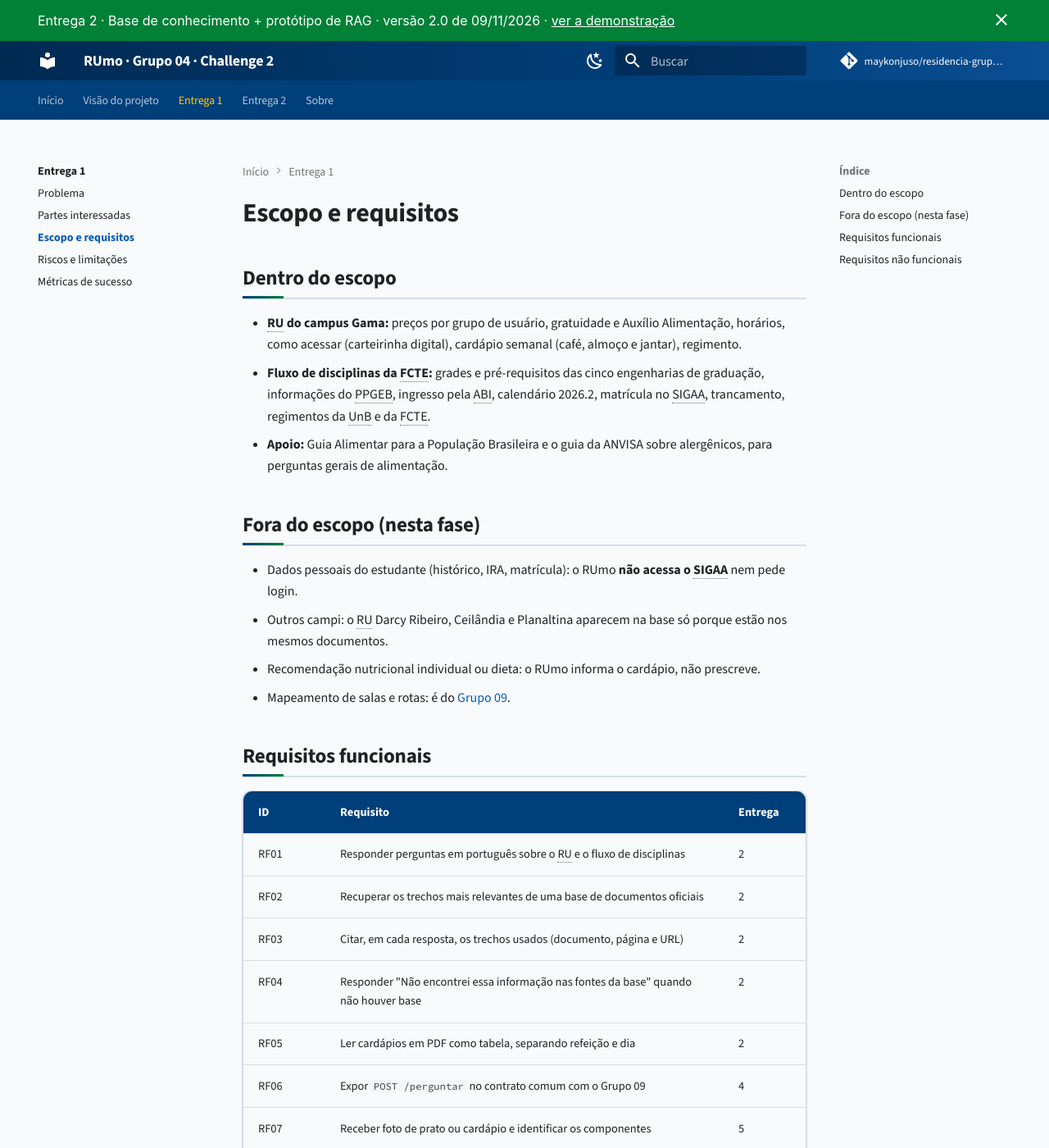
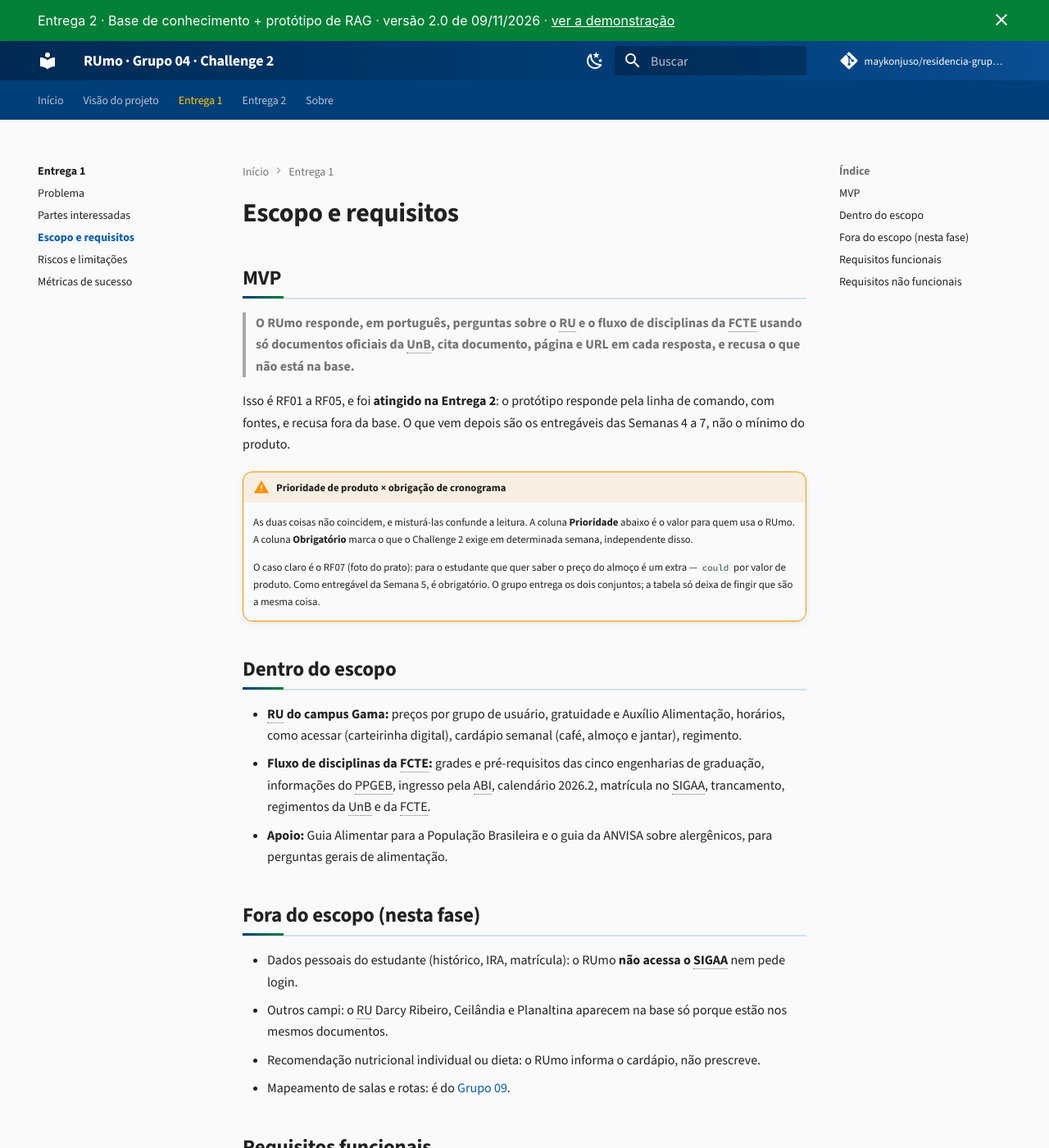
Before and after one commit to maykonjuso/residencia-grupo-4, an MkDocs documentation site: the page built from docs/entrega-1/escopo.md, in a window 1280 px wide and 1400 px high. Shown: the whole window at 82% size. Built offline with MkDocs 1.6.1 and Material for MkDocs 9.7.7, drawn with Linux system fonts in a browser that asks for light colours; comment, search, counter and statistics services are not loaded; some of the changed text lies outside the part shown.

Commit message:
docs: declara o MVP, prioriza requisitos e registra as convenções
Resolve três issues de organização da Entrega 3.

#6 — escopo.md passa a declarar o MVP em uma frase (RF01-RF05, atingido na
Entrega 2) e a tabela de requisitos ganha prioridade e situação. Separa valor de
produto de obrigação de cronograma: o RF07 (foto do prato) é could por valor e
obrigatório por ser entregável da Semana 5. Fingir que são a mesma coisa é o que
faz um grupo com produto bom perder nota.

#10 — CLAUDE.md registra o contexto do projeto, as regras que atravessam o
código, a convenção de branch/commit/PR e a tabela de números com suas fontes de
verdade. Acrescenta template de PR com o Definition of Done como checklist.

#16 — avaliacao.md ganha nota dizendo de onde vêm os números das Tabelas 2 e 3 e
qual comando as regenera, para a próxima revisão custar menos.

Co-Authored-By: Claude Opus 5 <noreply@anthropic.com>

```diff
--- a/docs/entrega-1/escopo.md
+++ b/docs/entrega-1/escopo.md
@@ -1,4 +1,23 @@
 # Escopo e requisitos
+
+## MVP
+
+> **O RUmo responde, em português, perguntas sobre o RU e o fluxo de disciplinas da FCTE
+> usando só documentos oficiais da UnB, cita documento, página e URL em cada resposta, e
+> recusa o que não está na base.**
+
+Isso é RF01 a RF05, e foi **atingido na Entrega 2**: o protótipo responde pela linha de
+comando, com fontes, e recusa fora da base. O que vem depois são os entregáveis das Semanas
+4 a 7, não o mínimo do produto.
+
+!!! warning "Prioridade de produto × obrigação de cronograma"
+    As duas coisas não coincidem, e misturá-las confunde a leitura. A coluna **Prioridade**
+    abaixo é o valor para quem usa o RUmo. A coluna **Obrigatório** marca o que o Challenge 2
+    exige em determinada semana, independente disso.
+
+    O caso claro é o RF07 (foto do prato): para o estudante que quer saber o preço do almoço
+    é um extra — `could` por valor de produto. Como entregável da Semana 5, é obrigatório.
+    O grupo entrega os dois conjuntos; a tabela só deixa de fingir que são a mesma coisa.
 
 ## Dentro do escopo
 
@@ -15,18 +34,18 @@
 
 ## Requisitos funcionais
 
-| ID | Requisito | Entrega |
-|---|---|---|
-| RF01 | Responder perguntas em português sobre o RU e o fluxo de disciplinas | 2 |
-| RF02 | Recuperar os trechos mais relevantes de uma base de documentos oficiais | 2 |
-| RF03 | Citar, em cada resposta, os trechos usados (documento, página e URL) | 2 |
-| RF04 | Responder "Não encontrei essa informação nas fontes da base" quando não houver base | 2 |
-| RF05 | Ler cardápios em PDF como tabela, separando refeição e dia | 2 |
-| RF06 | Expor `POST /perguntar` no contrato comum com o Grupo 09 | 4 |
-| RF07 | Receber foto de prato ou cardápio e identificar os componentes | 5 |
-| RF08 | Atualizar o cardápio semanal automaticamente | 6 |
+| ID | Requisito | Prioridade | Entrega | Obrigatório | Situação |
+|---|---|---|---|---|---|
+| RF01 | Responder perguntas em português sobre o RU e o fluxo de disciplinas | must · MVP | 2 | Semana 2 | entregue |
+| RF02 | Recuperar os trechos mais relevantes de uma base de documentos oficiais | must · MVP | 2 | Semana 2 | entregue |
+| RF03 | Citar, em cada resposta, os trechos usados (documento, página e URL) | must · MVP | 2 | Semana 2 | entregue |
+| RF04 | Responder "Não encontrei essa informação nas fontes da base" quando não houver base | must · MVP | 2 | Semana 2 | entregue |
+| RF05 | Ler cardápios em PDF como tabela, separando refeição e dia | must · MVP | 2 | Semana 2 | entregue |
+| RF06 | Expor `POST /perguntar` no contrato comum com o Grupo 09 | should | 4 | Semana 4 | planejado |
+| RF07 | Receber foto de prato ou cardápio e identificar os componentes | could | 5 | Semana 5 | planejado |
+| RF08 | Atualizar o cardápio semanal automaticamente | should | 6 | Semana 6 | planejado |
 
-<p class="legenda">Tabela 1. Requisitos funcionais e entrega prevista.</p>
+<p class="legenda">Tabela 1. Requisitos funcionais. <strong>Prioridade</strong> é o valor para quem usa o RUmo; <strong>Obrigatório</strong> é a semana em que o Challenge 2 cobra o entregável. RF01–RF05 formam o MVP.</p>
 
 ## Requisitos não funcionais
 
@@ -39,4 +58,10 @@
 | RNF05 | Identidade visual da UnB, comum com o Grupo 09 | Esta GitPage |
 | RNF06 | Não coletar dados pessoais (LGPD) | Sem login e sem registro de identidade |
 
-<p class="legenda">Tabela 2. Requisitos não funcionais.</p>
+<p class="legenda">Tabela 2. Requisitos não funcionais. RNF01, RNF02 e RNF06 são <strong>must</strong>: sustentam as regras de negócio do RUmo (só fonte oficial, nada sai para serviço externo, nenhum dado pessoal). Os outros três são <strong>should</strong>.</p>
+
+??? abstract "Histórico de revisão"
+
+    | Data | Versão | Descrição | Autor |
+    | :---: | :---: | --- | --- |
+    | 09/11/2026 | 1.1 | Declara o MVP, prioriza RF01–RF08 e separa valor de produto de obrigação de cronograma | Maykon Soares |
```
Also changed, not shown: CLAUDE.md (added, +105 -0 lines), docs/entrega-2/avaliacao.md (+6 -0 lines), .github/pull_request_template.md (added).
